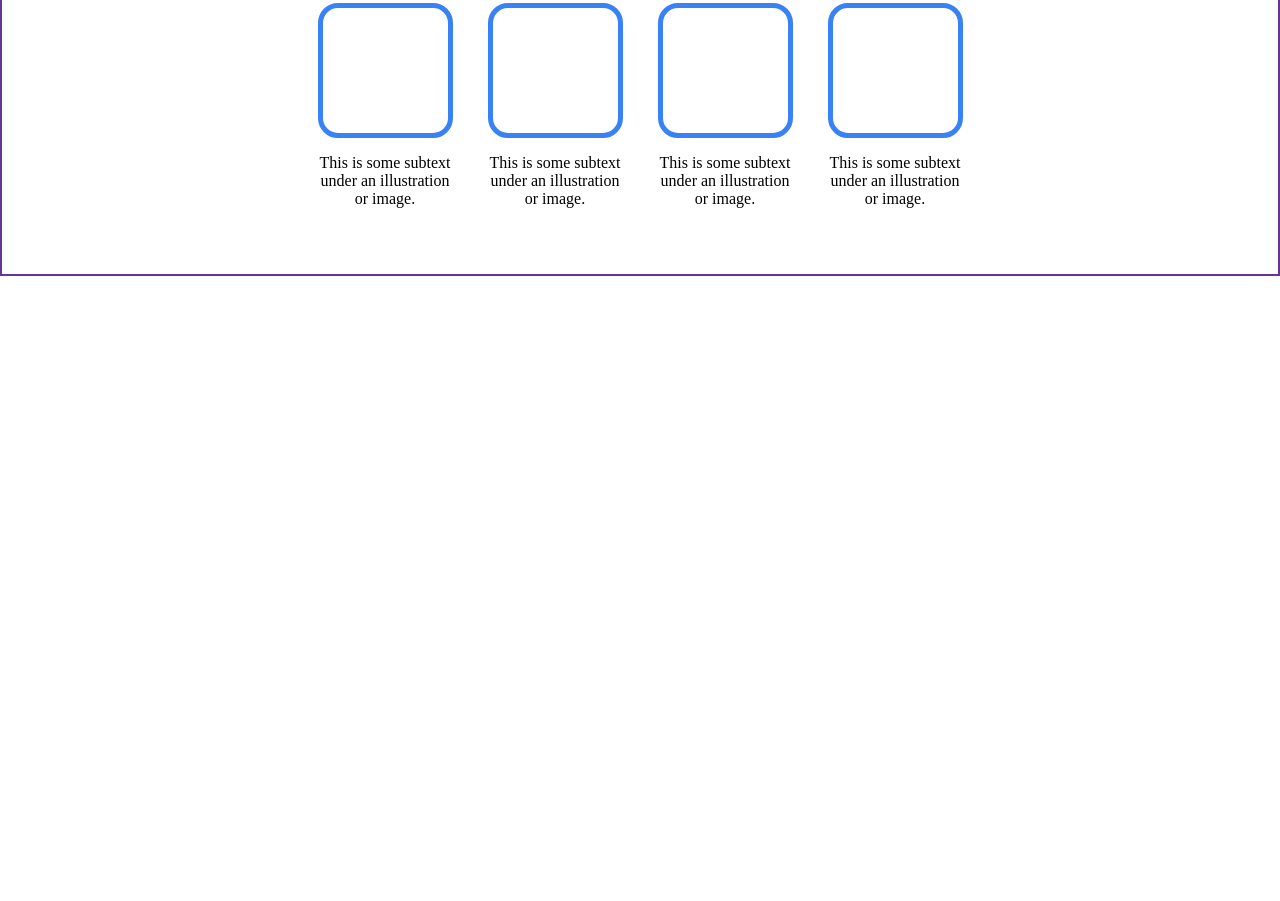
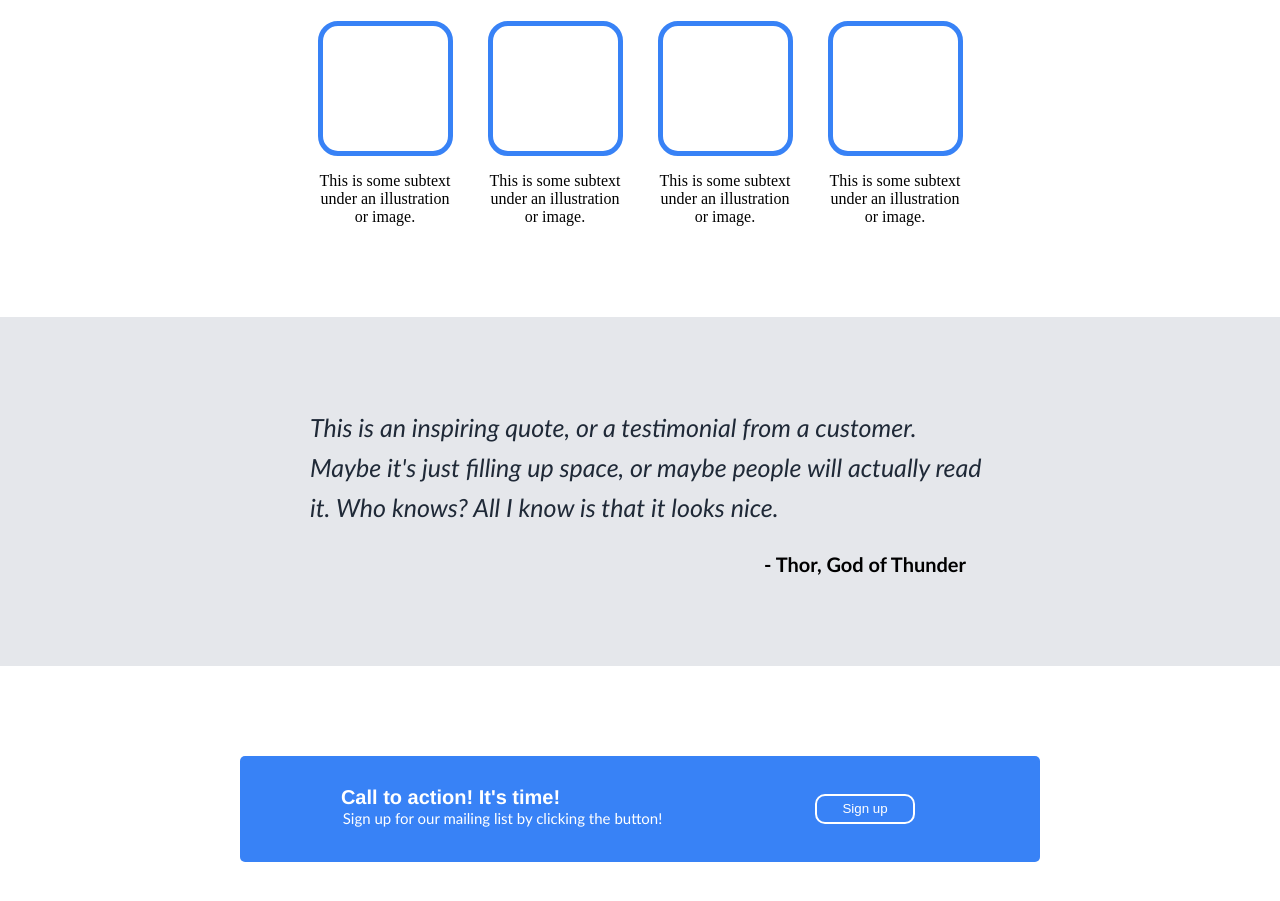
Before and after one commit to Bigger-Debbie/landing-page, a plain HTML site: page index.html in a window 1280 px wide. Shown: the part 669-1570 px from the top of the page. Before the commit the page ends 945 px from the top, so only its background shows below. Drawn offline with Linux system fonts and the light colour scheme.

Commit message:
Created responsive quote section and call to action section.

```diff
--- a/index.html
+++ b/index.html
@@ -49,5 +49,20 @@
             </div>
         </div>
     </div>
+    <div class="quote-section">
+        <p id="quote">This is an inspiring quote, or a testimonial from a customer. Maybe it's just filling up space, or maybe people will  actually read it. Who knows? All I know is that it looks nice.</p>
+        <p id="signature"><b>- Thor, God of Thunder</b></p>
+    </div>
+    <div class="call-to-action">
+        <div class="blue-section">
+            <div id="action-text">
+                <p id="bold-text"><b>Call to action! It's time!</b></p>
+                <p id="thin-text">Sign up for our mailing list by clicking the button!</p>
+            </div>
+            <div id="button-area">
+                <button id="action-button">Sign up</button>
+            </div>
+        </div>
+    </div>
 </body>
 </html>
--- a/styles.css
+++ b/styles.css
@@ -104,8 +104,8 @@ body{
 }
 
 .random-info {
-    border: 2px solid rebeccapurple;
-    padding: 20px 90px 50px 90px;
+    /*border: 2px solid rebeccapurple;*/
+    padding: 40px 90px 75px 90px;
 }
 
 .box-icons {
@@ -136,3 +136,108 @@ body{
     flex-direction: column;
     align-items: center;
 }
+
+.quote-section {
+    background-color: #e5e7eb;
+    height: auto;
+    padding: 90px 90px 90px 90px;
+    display: flex;
+    align-items: center;
+    justify-items: center;
+    flex-direction: column;
+    gap: 25px;
+}
+
+#quote {
+    /*border: 2px solid rebeccapurple;*/
+    margin: 0;
+    color: #1f2937;
+    font-family:'Gill Sans', 'Gill Sans MT', Calibri, 'Trebuchet MS', sans-serif;
+    font-style: italic;
+    font-size: 25px;
+    line-height: 1.6;
+    padding-left: 15px;
+    max-width: 675px;
+}
+
+#signature {
+    /*border: 2px solid rebeccapurple;*/
+    margin: 0;
+    padding-left: 450px;
+    font-family:'Gill Sans', 'Gill Sans MT', Calibri, 'Trebuchet MS', sans-serif;
+    font-size: 20px;
+}
+
+.call-to-action {
+    background-color: white;
+    height: auto;
+    padding: 90px;
+    display: flex;
+    align-items: center;
+    justify-content: center;
+}
+
+.blue-section {
+    /*border: 2px solid rebeccapurple;*/
+    border-radius: 5px;
+    background-color: #3882f6;
+    display: flex;
+    flex-direction: row;
+    margin: 0;
+    align-items: center;
+    justify-content: center;
+    flex: 2;
+    max-width: 800px;
+}
+
+#button-area {
+    /*border: 2px solid rebeccapurple;*/
+    width: 50%;
+    float: right;
+    display: flex;
+    flex-direction: column;
+    align-items: center;
+    justify-items: center;
+    width: auto;
+    padding-left: 150px;
+    padding-right: 100px;
+}
+
+#action-text {
+    /*border: 2px solid rebeccapurple;*/
+    width: 50%;
+    float: left;
+    display: flex;
+    flex-direction: column;
+    align-items: center;
+    justify-content: center;
+}
+
+#action-button {
+    background-color: #3882f6;
+    color: white;
+    border: 2px solid white;
+    border-radius: 10px;
+    height: 30px;
+    width: 100px;
+}
+
+#bold-text {
+    /*border: 2px solid rebeccapurple;*/
+    color: white;
+    font-family: 'Franklin Gothic Medium', 'Arial Narrow', Arial, sans-serif;
+    font-size: 20px;
+    padding-top: 10px;
+    margin-bottom: 0;
+    margin-right: 29px;
+}
+
+#thin-text {
+    /*border: 2px solid rebeccapurple;*/
+    color: white;
+    font-family: 'Gill Sans', 'Gill Sans MT', Calibri, 'Trebuchet MS', sans-serif;
+    font-size: 15px;
+    padding-bottom: 20px;
+    margin-top: 0;
+    margin-left: 75px;
+}
```
